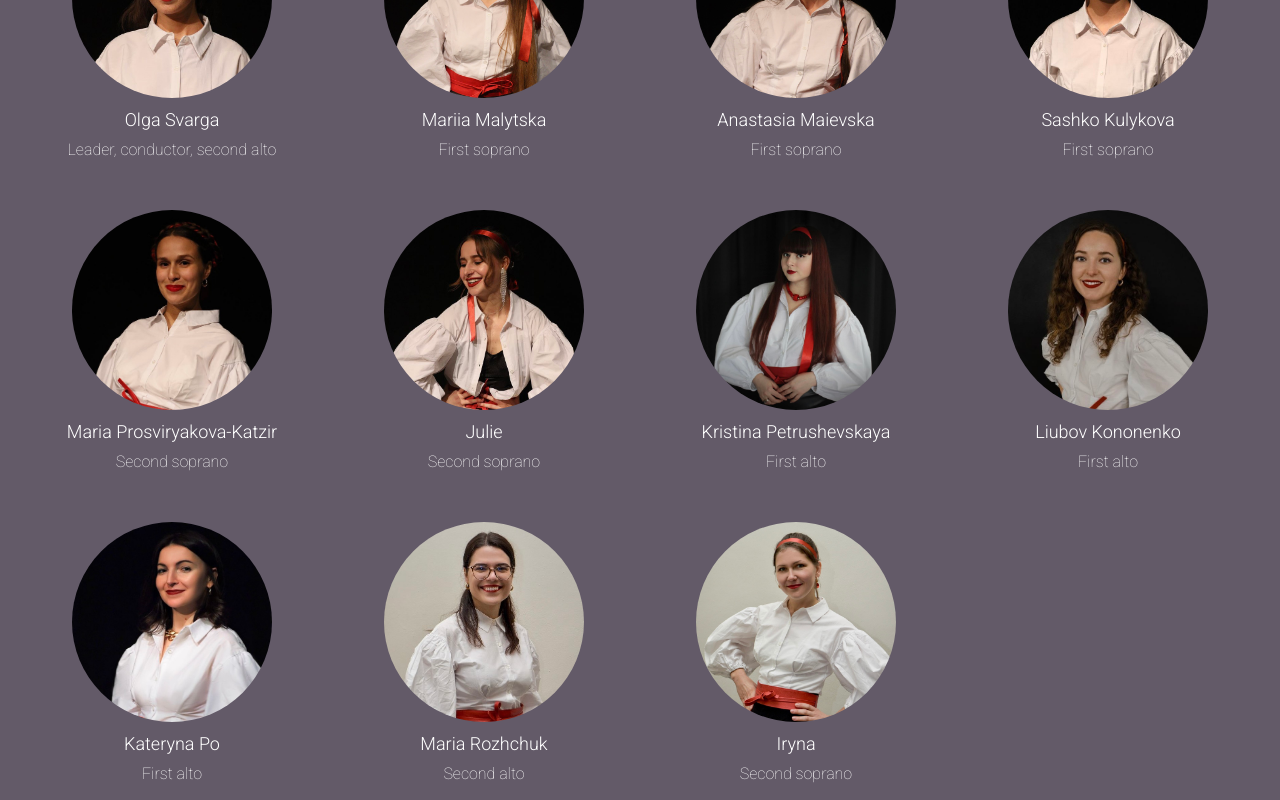
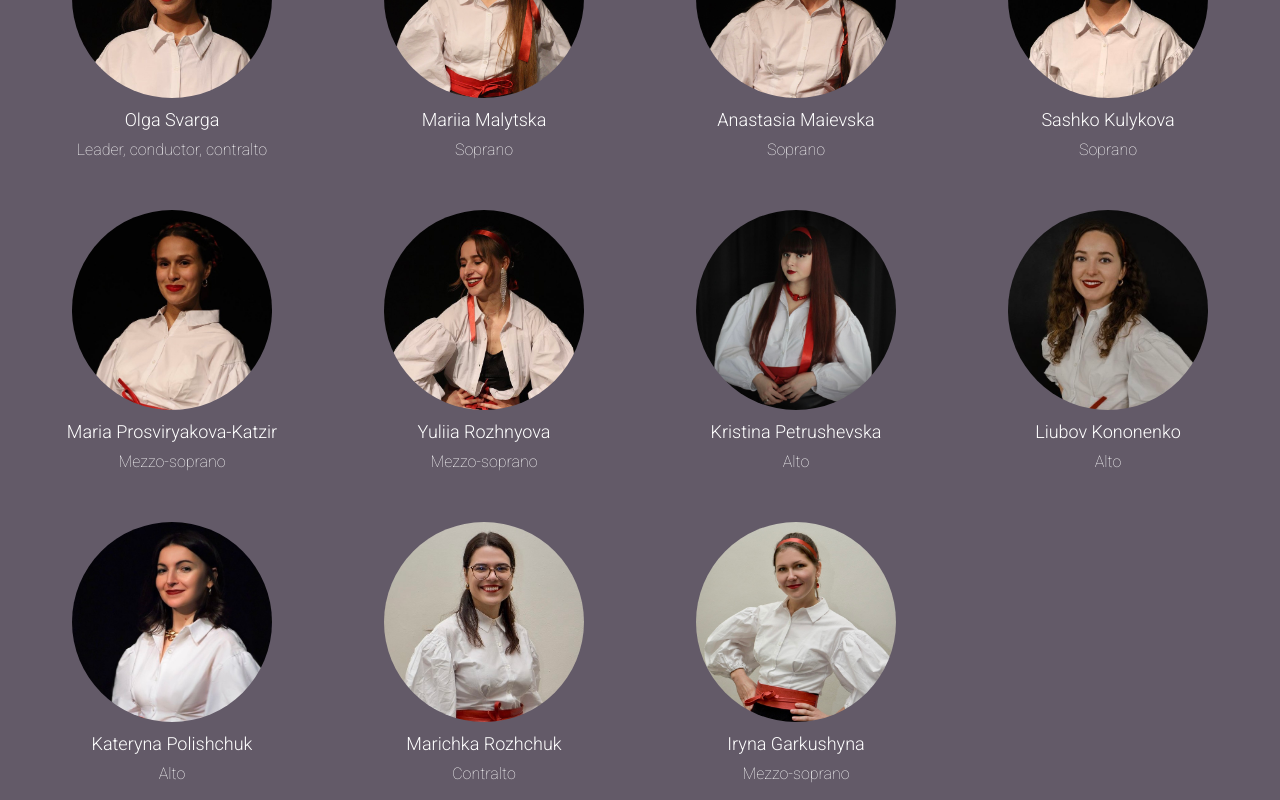
Before and after one commit to lkononenko/makivka-website, a Next.js app: page / in a window 1280 px wide. Shown: the part 1720-2520 px from the top of the page. Built offline with nearby package versions, Linux system fonts and the light colour scheme.

Commit message:
feat: update names

```diff
--- a/src/app/partials/Team/Team.tsx
+++ b/src/app/partials/Team/Team.tsx
@@ -7,67 +7,67 @@ const teamMembers = [
   {
     image: 'olga.jpeg',
     name: 'Olga Svarga',
-    desc: 'Leader, conductor, second alto',
+    desc: 'Leader, conductor, contralto',
     instagram: 'olisvarga',
   },
   {
     image: 'masha.jpeg',
     name: 'Mariia Malytska',
-    desc: 'First soprano',
+    desc: 'Soprano',
     instagram: 'm.malytska',
   },
   {
     image: 'anastasia.jpeg',
     name: 'Anastasia Maievska',
-    desc: 'First soprano',
+    desc: 'Soprano',
     instagram: 'maievskaanastasia',
   },
   {
     image: 'sasha.jpeg',
     name: 'Sashko Kulykova',
-    desc: 'First soprano',
+    desc: 'Soprano',
     instagram: 'kuleksander',
   },
   {
     image: 'maria.jpeg',
     name: 'Maria Prosviryakova-Katzir',
-    desc: 'Second soprano',
+    desc: 'Mezzo-soprano',
     instagram: 'mariaprosvira',
   },
   {
     image: 'julia.jpeg',
-    name: 'Julie',
-    desc: 'Second soprano',
+    name: 'Yuliia Rozhnyova',
+    desc: 'Mezzo-soprano',
     instagram: 'julievanrhoads',
   },
   {
     image: 'kristina.jpeg',
-    name: 'Kristina Petrushevskaya',
-    desc: 'First alto',
+    name: 'Kristina Petrushevska',
+    desc: 'Alto',
     instagram: 'modernfairylifestyle',
   },
   {
     image: 'liubov.jpeg',
     name: 'Liubov Kononenko',
-    desc: 'First alto',
+    desc: 'Alto',
     instagram: 'liubov_kononenko',
   },
   {
     image: 'kateryna.jpeg',
-    name: 'Kateryna Po',
-    desc: 'First alto',
+    name: 'Kateryna Polishchuk',
+    desc: 'Alto',
     instagram: 'kate.po.li',
   },
   {
     image: 'marichka.jpeg',
-    name: 'Maria Rozhchuk',
-    desc: 'Second alto',
+    name: 'Marichka Rozhchuk',
+    desc: 'Contralto',
     instagram: 'rozmaire42',
   },
   {
     image: 'iryna.jpeg',
-    name: 'Iryna',
-    desc: 'Second soprano',
+    name: 'Iryna Garkushyna',
+    desc: 'Mezzo-soprano',
     instagram: '',
   },
 ]
```
